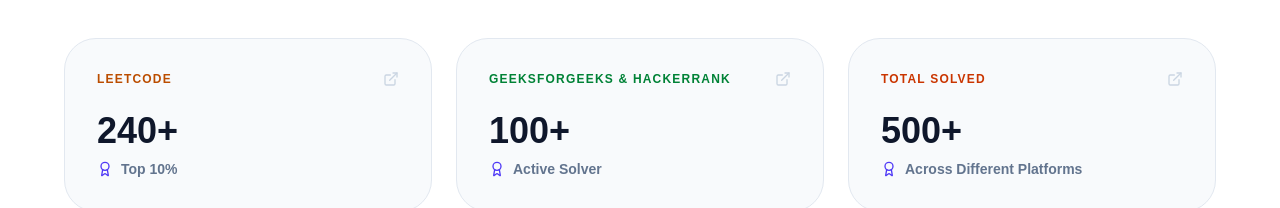
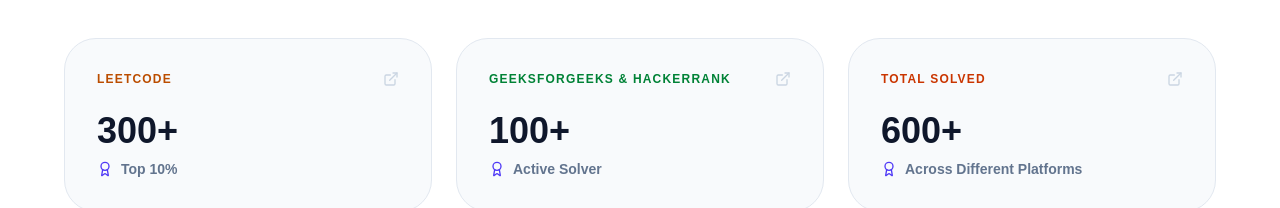
Before and after one commit to abhangakash/my-portfolio, a Next.js app: page / in a window 1280 px wide. Shown: the part 1676-1884 px from the top of the page. Built offline with nearby package versions, Linux system fonts and the light colour scheme.

Commit message:
Update Skills.jsx

```diff
--- a/src/components/Skills.jsx
+++ b/src/components/Skills.jsx
@@ -33,9 +33,9 @@
   ];
 
   const problemSolving = [
-    { platform: "LeetCode", solved: "240+", rank: "Top 10%", link: "https://leetcode.com/u/akashabhang/", color: "text-amber-700" },
+    { platform: "LeetCode", solved: "300+", rank: "Top 10%", link: "https://leetcode.com/u/akashabhang/", color: "text-amber-700" },
     { platform: "GeeksforGeeks & Hackerrank", solved: "100+", rank: "Active Solver", link: "https://www.hackerrank.com/profile/iakashabhang", color: "text-green-700" },
-    { platform: "Total Solved", solved: "500+", rank: "Across Different Platforms", link: "#", color: "text-orange-700" }
+    { platform: "Total Solved", solved: "600+", rank: "Across Different Platforms", link: "#", color: "text-orange-700" }
   ];
 
   return (
```
